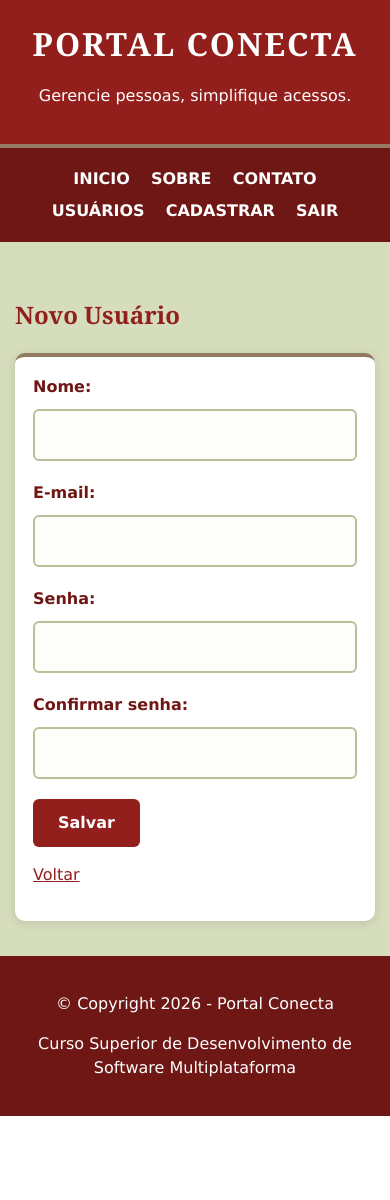
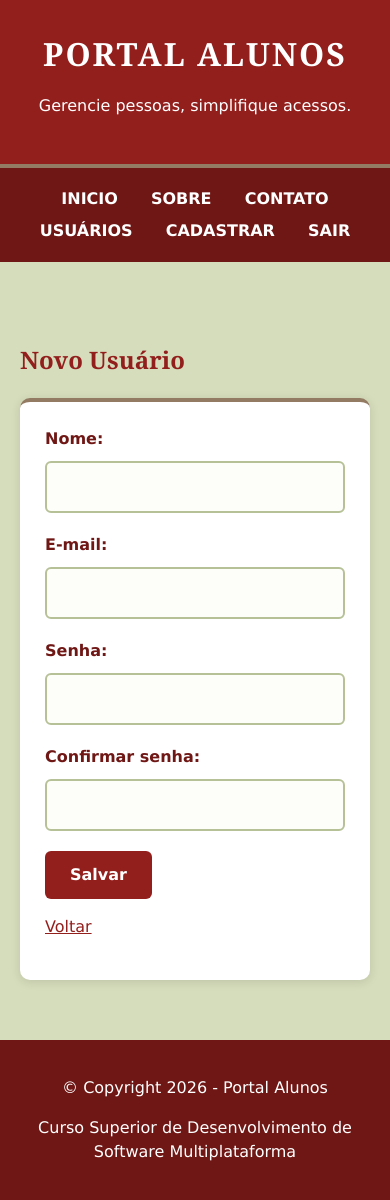
Before and after one commit to AlexWilliam18/Projeto-Fatec-DSM, a PHP site: page /cadastrar.php in a window 390 px wide. Before the commit the page ends 1116 px from the top, so only its background shows below. Run offline with PHP 8.4, Linux system fonts and the light colour scheme; the visitor is signed in with stand-in values (Sample User, id 1).

Commit message:
09/10/26 - Alterações e finalização do projeto PHP MySQL do Reginaldo

```diff
--- a/DSM-2-Semestre/Reginaldo_DevWeb2/Aula07_Portal_alunos/cadastrar.php
+++ b/DSM-2-Semestre/Reginaldo_DevWeb2/Aula07_Portal_alunos/cadastrar.php
@@ -12,10 +12,8 @@ if (isset($_SESSION["erro"])) {
 <!DOCTYPE html>
 <html lang="pt-br">
 <head>
-    <meta charset="UTF-8">
-    <meta name="viewport" content="width=device-width, initial-scale=1">
     <title>Novo Usuário</title>
-    <link rel="stylesheet" href="estilo.css">
+    <?php include "includes/head.php" ?>
 </head>
 <body>
 
--- a/DSM-2-Semestre/Reginaldo_DevWeb2/Aula07_Portal_alunos/conexao.php
+++ b/DSM-2-Semestre/Reginaldo_DevWeb2/Aula07_Portal_alunos/conexao.php
@@ -1,12 +1,12 @@
 <?php
-    $host = "localhost"; //127.0.0.1
+    $host = "127.0.0.1"; // Problema de conexão se colocado em localhost - minha máquina pessoal é confusa...
     $banco = "portal";
     $usuario = "root";
     $senha = "";
 
     try {
         $pdo = new PDO(
-            "mysql:host=$host;port=3306;dbname=$banco;charset=utf8mb4",
+            "mysql:host=$host;dbname=$banco;charset=utf8mb4",
             $usuario,
             $senha
         );
--- a/DSM-2-Semestre/Reginaldo_DevWeb2/Aula07_Portal_alunos/contato.php
+++ b/DSM-2-Semestre/Reginaldo_DevWeb2/Aula07_Portal_alunos/contato.php
@@ -1,14 +1,12 @@
 <?php
-require "includes/seguranca.php";
+    require "includes/seguranca.php";
 ?>
 
 <!DOCTYPE html>
 <html lang="pt-br">
 <head>
-    <meta charset="UTF-8">
-    <meta name="viewport" content="width=device-width, initial-scale=1">
     <title>Contato</title>
-    <link rel="stylesheet" href="estilo.css">
+    <?php include "includes/head.php" ?>
 </head>
 <body>
 
--- a/DSM-2-Semestre/Reginaldo_DevWeb2/Aula07_Portal_alunos/editar.php
+++ b/DSM-2-Semestre/Reginaldo_DevWeb2/Aula07_Portal_alunos/editar.php
@@ -29,10 +29,8 @@
 <!DOCTYPE html>
 <html lang="pt-br">
 <head>
-    <meta charset="UTF-8">
-    <meta name="viewport" content="width=device-width, initial-scale=1">
     <title>Editar Usuário</title>
-    <link rel="stylesheet" href="estilo.css">
+    <?php include "includes/head.php" ?>
 </head>
 <body>
 
--- a/DSM-2-Semestre/Reginaldo_DevWeb2/Aula07_Portal_alunos/estilo.css
+++ b/DSM-2-Semestre/Reginaldo_DevWeb2/Aula07_Portal_alunos/estilo.css
@@ -230,25 +230,3 @@ body.login {
     margin-top: 20px;
     color: #6b5d4f;
 }
-
-/* TELAS PEQUENAS */
-
-@media (max-width: 600px) {
-
-    .cabecalho {
-        padding: 20px;
-    }
-
-    .container {
-        margin: 20px auto;
-        padding: 15px;
-    }
-
-    .menu a {
-        margin: 4px 8px;
-    }
-
-    .card {
-        padding: 18px;
-    }
-}
--- a/DSM-2-Semestre/Reginaldo_DevWeb2/Aula07_Portal_alunos/includes/cabecalho.php
+++ b/DSM-2-Semestre/Reginaldo_DevWeb2/Aula07_Portal_alunos/includes/cabecalho.php
@@ -1,4 +1,4 @@
 <header class="cabecalho">
-    <h1>PORTAL CONECTA</h1>
+    <h1>PORTAL ALUNOS</h1>
     <p>Gerencie pessoas, simplifique acessos.</p>
 </header>
--- /dev/null
+++ b/DSM-2-Semestre/Reginaldo_DevWeb2/Aula07_Portal_alunos/includes/head.php
@@ -0,0 +1,4 @@
+<meta charset="UTF-8">
+<meta name="viewport" content="width=device-width, initial-scale=1.0">
+<link rel="stylesheet" href="estilo.css">
+<link rel="icon" type="image/x-icon" href="img/icons/portalAlunos.ico">
--- a/DSM-2-Semestre/Reginaldo_DevWeb2/Aula07_Portal_alunos/includes/rodape.php
+++ b/DSM-2-Semestre/Reginaldo_DevWeb2/Aula07_Portal_alunos/includes/rodape.php
@@ -1,4 +1,4 @@
 <footer class="rodape">
-    <p>&copy; Copyright <?= date("Y") ?> - Portal Conecta</p>
+    <p>&copy; Copyright <?= date("Y") ?> - Portal Alunos</p>
     <p>Curso Superior de Desenvolvimento de Software Multiplataforma</p>
 </footer>
--- a/DSM-2-Semestre/Reginaldo_DevWeb2/Aula07_Portal_alunos/includes/seguranca.php
+++ b/DSM-2-Semestre/Reginaldo_DevWeb2/Aula07_Portal_alunos/includes/seguranca.php
@@ -1,5 +1,4 @@
 <?php
-// Incluído no topo de TODA página interna (substitui o bloco repetido de session_start + if)
     session_start();
 
     if (!isset($_SESSION["usuario_id"])) {
@@ -7,12 +6,10 @@ if (!isset($_SESSION["usuario_id"])) {
         exit;
     }
 
-// Token CSRF: criado uma vez por sessão
     if (!isset($_SESSION["token"])) {
         $_SESSION["token"] = bin2hex(random_bytes(32));
     }
 
-// Chamar no início de todo arquivo que recebe POST e altera dados
     function verificarToken() {
         if (!isset($_POST["token"]) || !hash_equals($_SESSION["token"], $_POST["token"])) {
             die("Requisição inválida.");
--- a/DSM-2-Semestre/Reginaldo_DevWeb2/Aula07_Portal_alunos/sobre.php
+++ b/DSM-2-Semestre/Reginaldo_DevWeb2/Aula07_Portal_alunos/sobre.php
@@ -1,14 +1,12 @@
 <?php
-require "includes/seguranca.php";
+    require "includes/seguranca.php";
 ?>
 
 <!DOCTYPE html>
 <html lang="pt-br">
 <head>
-    <meta charset="UTF-8">
-    <meta name="viewport" content="width=device-width, initial-scale=1">
     <title>Sobre</title>
-    <link rel="stylesheet" href="estilo.css">
+    <?php include "includes/head.php" ?>
 </head>
 <body>
 
--- a/DSM-2-Semestre/Reginaldo_DevWeb2/Aula07_Portal_alunos/usuarios.php
+++ b/DSM-2-Semestre/Reginaldo_DevWeb2/Aula07_Portal_alunos/usuarios.php
@@ -17,10 +17,8 @@ if (isset($_SESSION["mensagem"])) {
 <!DOCTYPE html>
 <html lang="pt-br">
 <head>
-    <meta charset="UTF-8">
-    <meta name="viewport" content="width=device-width, initial-scale=1">
     <title>Usuários</title>
-    <link rel="stylesheet" href="estilo.css">
+    <?php include "includes/head.php" ?>
 </head>
 <body>
 
```
Also changed, not shown: DSM-2-Semestre/Reginaldo_DevWeb2/Aula07_Portal_alunos/index.php (+3 -5 lines), DSM-2-Semestre/Reginaldo_DevWeb2/Aula07_Portal_alunos/inicio.php (+3 -5 lines), DSM-2-Semestre/Reginaldo_DevWeb2/Aula07_Portal_alunos/primeiro_usuario.php (+4 -5 lines), DSM-2-Semestre/Reginaldo_DevWeb2/Aula07_Portal_alunos/img/icons/portalAlunos.ico (added). Lines whose indentation alone changed are shown as unchanged.
